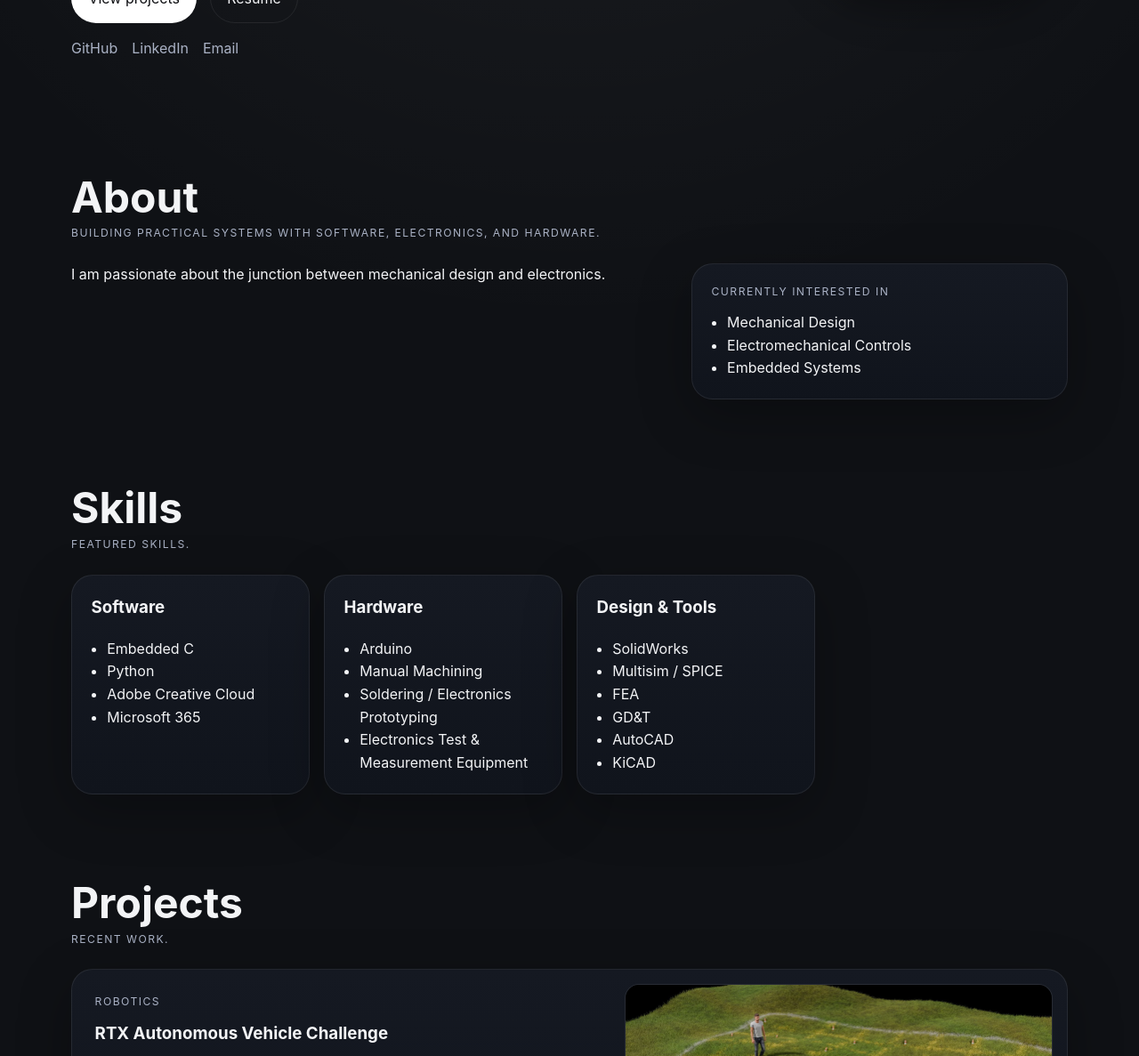
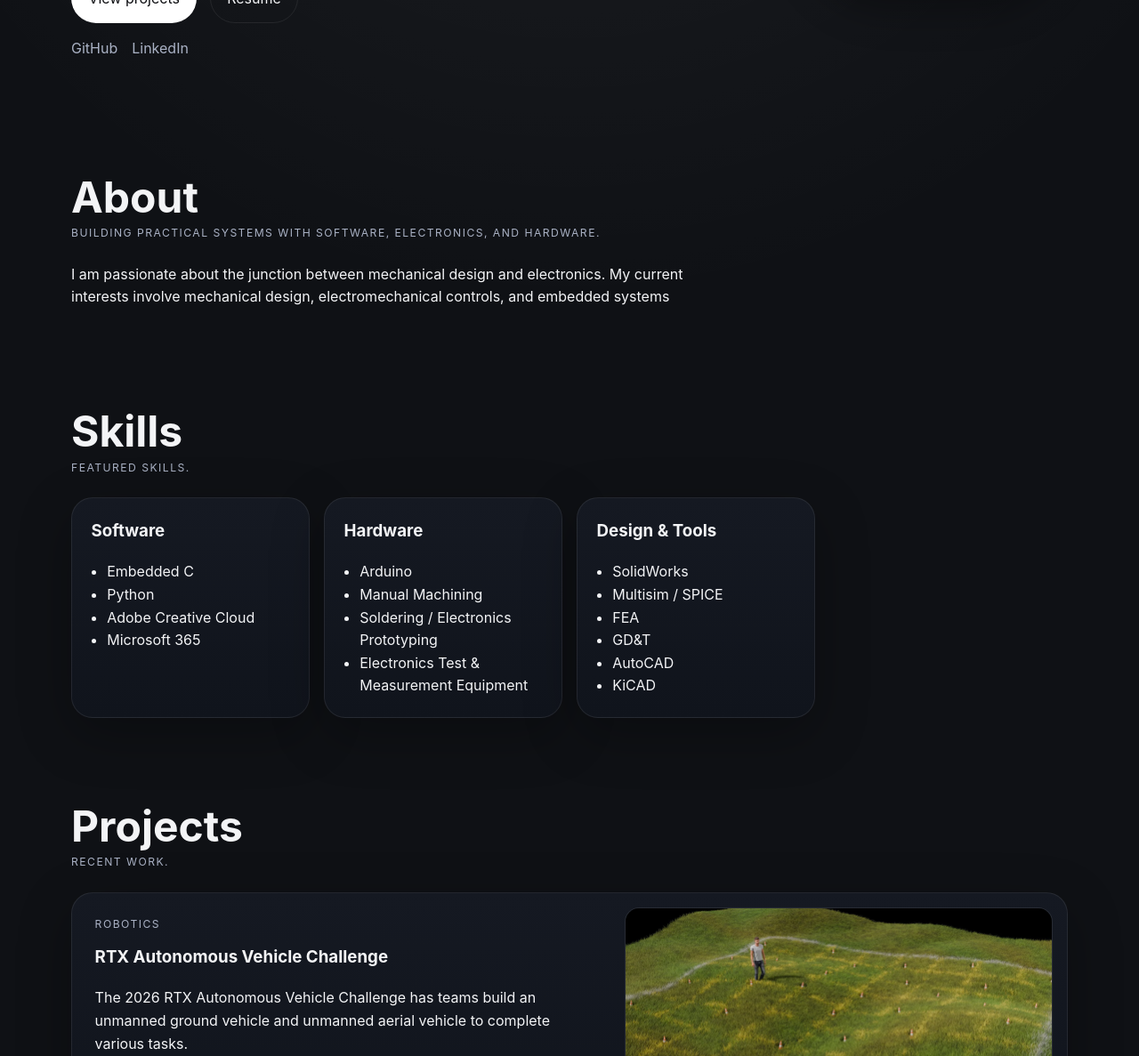
Before and after one commit to mchapin03/mchapin03.github.io, a Jekyll site: the page built from index.html, in a window 1280 px wide and 1400 px high, scrolled down 272 px, cut to the strip 213-1400 px from the top of the window. Shown: the whole strip at 89% size. Built offline with Jekyll 4.4.1, drawn with Linux system fonts in a browser that asks for light colours.

Commit message:
Addded content

```diff
--- a/_data/profile.yml
+++ b/_data/profile.yml
@@ -3,11 +3,8 @@ name: Matthew Chapin
 tagline: 4th Year Mechanical Engineering student concentrating in robotics at the George Washington University
 resume_url: "#"
 about: >-
-  I am passionate about the junction between mechanical design and electronics.
-interests:
-  - Mechanical Design
-  - Electromechanical Controls
-  - Embedded Systems
+  I am passionate about the junction between mechanical design and electronics. My current interests involve mechanical design,
+  electromechanical controls, and embedded systems
 contact_blurb: >-
   I enjoy projects that combine hardware and software. Reach out for internships,
   entry-level roles, or collaborative engineering work.
@@ -16,5 +13,3 @@ links:
     url: https://github.com/mchapin03
   - label: LinkedIn
     url: https://www.linkedin.com/in/matthew-chapin-577111289/
-  - label: Email
-    url: mailto:your.email@example.com
--- a/assets/css/style.css
+++ b/assets/css/style.css
@@ -222,10 +222,8 @@ h1 {
   margin: 0;
 }
 
-.about-grid {
-  display: grid;
-  grid-template-columns: 1.6fr 1fr;
-  gap: 1.25rem;
+.about-copy {
+  max-width: 720px;
 }
 
 .note-card,
@@ -405,6 +403,7 @@ h1 {
 }
 
 .project-detail-visual {
+  aspect-ratio: 4 / 3;
   min-height: 320px;
   border-radius: calc(var(--radius) + 4px);
   overflow: hidden;
@@ -442,7 +441,6 @@ h1 {
 }
 
 @media (max-width: 900px) {
-  .about-grid,
   .skills-grid {
     grid-template-columns: 1fr;
   }
--- a/index.html
+++ b/index.html
@@ -32,17 +32,7 @@ title: Home
     <h2>About</h2>
     <p class="section-kicker">Building practical systems with software, electronics, and hardware.</p>
   </div>
-  <div class="about-grid">
-    <p>{{ site.data.profile.about }}</p>
-    <div class="note-card">
-      <p class="note-title">Currently interested in</p>
-      <ul>
-        {% for item in site.data.profile.interests %}
-          <li>{{ item }}</li>
-        {% endfor %}
-      </ul>
-    </div>
-  </div>
+  <p class="about-copy">{{ site.data.profile.about }}</p>
 </section>
 
 <section class="section" id="skills">
```
